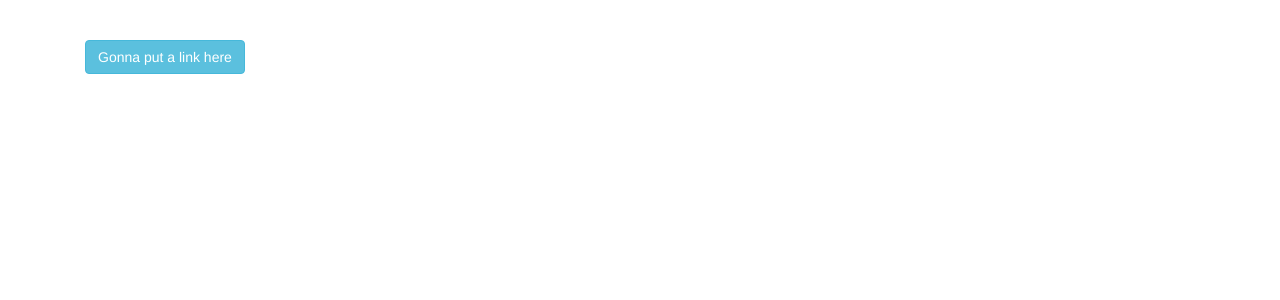
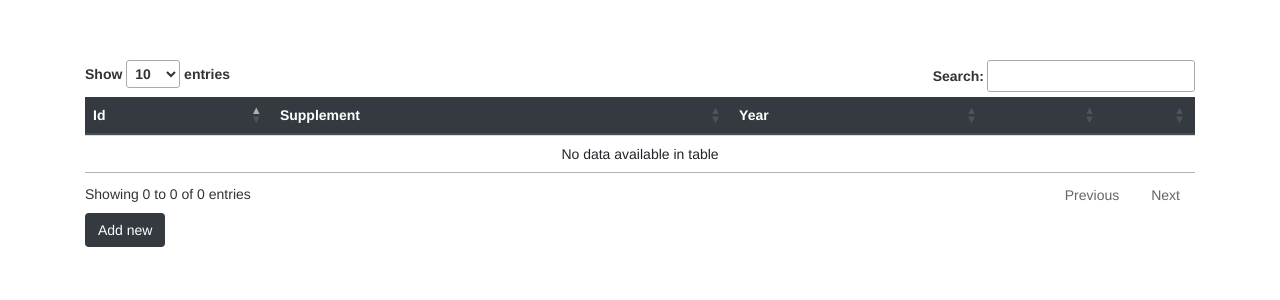
Before and after one commit to h181198/scoutgaming, a Flask app: page /receipt in a window 1280 px wide. Shown: the part 62-362 px from the top of the page. Run offline with Flask 2, Linux system fonts and the light colour scheme; some libraries are stand-ins or nearby versions.

Commit message:
Implement functionality in receipt page > implement add, delete and edit

```diff
--- a/Controllers/ReceiptController.py
+++ b/Controllers/ReceiptController.py
@@ -1,6 +1,9 @@
-from flask import Blueprint, render_template, abort
+from flask import Blueprint, render_template, abort, request, redirect, url_for
 from jinja2 import TemplateNotFound
 from Controllers import session
+from Services.ReceiptService import ReceiptService
+from Services.DeleteService import DeleteService
+from Helpers.HelpMethods import create_data, create_single_id
 
 receipt_page = Blueprint('receipt', __name__)
 
@@ -8,6 +11,37 @@
 @receipt_page.route('/receipt')
 def receipt():
     try:
-        return render_template('Views/Receipt/index.html')
+        data = ReceiptService.get_all_receipts(session)
+        return render_template('Views/Receipt/index.html', data=data)
     except TemplateNotFound:
         abort(404)
+
+
+@receipt_page.route('/receipt/add', methods=['POST'])
+def add_receipt():
+    try:
+        ReceiptService.add_receipt(session=session, supplement=request.form['supplement'],
+                                   year=int(request.form['year']))
+        return redirect(url_for('receipt.receipt'))
+    except TemplateNotFound:
+        abort(404)
+    return ""
+
+
+@receipt_page.route('/receipt/update', methods=['POST'])
+def update_receipt():
+    try:
+        data = create_data(str(request.data.decode('utf8')))
+        ReceiptService.update_receipt(session, data[0], data[1], int(data[2]))
+        return ReceiptService.get_receipt_json(session, data[0])
+    except TemplateNotFound:
+        abort(404)
+
+
+@receipt_page.route('/receipt/delete', methods=['POST'])
+def delete_receipt():
+    try:
+        DeleteService.delete_receipt(session=session, rec_id=create_single_id(str(request.data))[0])
+    except TemplateNotFound:
+        abort(404)
+    return ""
--- a/Services/ReceiptService.py
+++ b/Services/ReceiptService.py
@@ -43,6 +43,18 @@
         data = database.execute("SELECT * FROM receipts")
         return json.dumps([dict(r) for r in data])
 
+    # Get receipt as json
+    @staticmethod
+    def get_receipt_json(session, rec_id):
+        receipt = ReceiptService.find_receipt(session, rec_id)
+        result_json = {
+            'id': receipt.id,
+            'display_id': receipt.id,
+            'supplement': receipt.supplement,
+            'year': receipt.year
+        }
+        return json.dump(result_json, indent=4, sort_keys=False, default=str)
+
     # Find receipt from id
     @staticmethod
     def find_receipt(session, rec_id):
--- /dev/null
+++ b/templates/Views/Receipt/add.html
@@ -0,0 +1,30 @@
+<!-- Modal -->
+<div class="modal fade" id="addModal" tabindex="-1" role="dialog"
+      aria-hidden="true">
+    <div class="modal-dialog modal-dialog-centered" role="document">
+        <div class="modal-content">
+            <div class="modal-header">
+                <h4 class="modal-title">Add Receipt</h4>
+                <button type="button" class="close" data-dismiss="modal" aria-label="Close">
+                    <span aria-hidden="true">&times;</span>
+                </button>
+            </div>
+            <form action="/receipt/add" method="post">
+                <div class="modal-body">
+                    <div class="mb-3">
+                        <label for="supplement">Supplement</label><br />
+                        <input type="text" name="supplement" id="supplement">
+                    </div>
+                    <div class="mb-3">
+                        <label for="year">Year</label><br />
+                        <input type="number" id="year" name="year">
+                    </div>
+                </div>
+                <div class="modal-footer">
+                    <button type="button" class="btn btn-secondary" data-dismiss="modal">Cancel</button>
+                    <button type="submit" class="btn btn-primary">Confirm</button>
+                </div>
+            </form>
+        </div>
+    </div>
+</div>
--- a/templates/Views/Receipt/index.html
+++ b/templates/Views/Receipt/index.html
@@ -1,8 +1,20 @@
 {% extends 'UIElements/layout.html' %}
 {% block body %}
-    <div class="container"><br/>
-        <div>
-            <button type="button" class="btn btn-info">Gonna put a link here</button>
+
+    <div class="container"><br/><br/>
+        <div id="status">
+
         </div>
+        <div class="row justify-content-md-center">
+            <div class="col">
+                {% include 'Views/Receipt/list.html' %}
+            </div>
+        </div>
+        {% include 'Views/Receipt/add.html' %}
+
+        <!-- Button trigger modal -->
+        <button id="addButton" type="button" class="btn btn-dark" data-toggle="modal" data-target="#addModal">
+            Add new
+        </button>
     </div>
 {% endblock %}
--- /dev/null
+++ b/templates/Views/Receipt/list.html
@@ -0,0 +1,42 @@
+<table class="table table-hover" id="table">
+    <thead class="thead-dark">
+    <tr>
+        <th class="ignore">
+            Id
+        </th>
+        <th>
+            Supplement
+        </th>
+        <th>
+            Year
+        </th>
+        <th style="width: 6em;"></th>
+        <th style="width: 4em;"></th>
+    </tr>
+    </thead>
+    {% for rec in data|sort(attribute='id') %}
+        <tr id="{{ rec.id }}">
+            <td>
+                {{ rec.id }}
+            </td>
+            <td>
+                {{ rec.supplement }}
+            </td>
+            <td>
+                {{ rec.year }}
+            </td>
+            <td>
+                <button type="button" class="edit btn btn-secondary"
+                        onclick="editRow({{ rec.id }}, '/receipt/update')">
+                    Edit
+                </button>
+            </td>
+
+            <td>
+                <button type="button" class="btn btn-danger" onclick="deleteRow({{ rec.id }}, '/receipt/delete')">
+                    Delete
+                </button>
+            </td>
+        </tr>
+    {% endfor %}
+</table>
```
